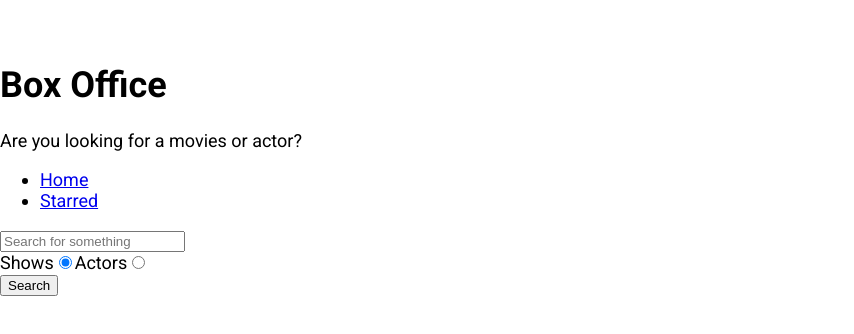
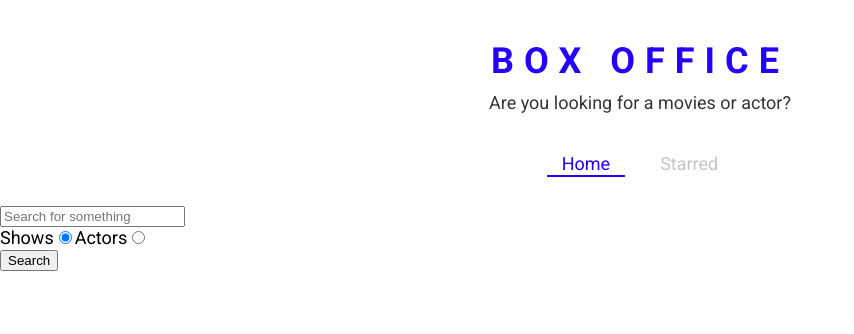
Before and after one commit to pranit27012000/box-office, a React (Create React App) app: page / in a window 1280 px wide. Shown: the top 334 px of the page, without its empty margins (0-854 px from the left). Built offline with nearby package versions, Linux system fonts and the light colour scheme.

Commit message:
define theme

```diff
--- a/src/App.js
+++ b/src/App.js
@@ -1,13 +1,23 @@
 import React from 'react';
 import {Switch, Route} from 'react-router-dom'
+import { ThemeProvider } from 'styled-components'
 import Home from './pages/Home';
 import Show from './pages/Show';
 import Starred from './pages/Starred';
+
+const theme = {
+  mainColors: {
+    blue: '#2400ff',
+    gray: '#c6c6c6',
+    dark: '#353535',
+  },
+};
 
 
 
 function App() {
   return(
+    <ThemeProvider theme={theme}>
 
     <Switch>
 
@@ -28,6 +38,7 @@
 </Route>
 
   </Switch>
+  </ThemeProvider>
 
   );
 
--- a/src/components/Navs.js
+++ b/src/components/Navs.js
@@ -1,22 +1,29 @@
 import React from 'react';
-import { Link} from 'react-router-dom'
+import { useLocation } from 'react-router';
+import { LinkStyled, NavList } from './Navs.styled';
 
 const LINKS =[
   { to:'/',text :'Home'},
   { to:'/starred',text :'Starred'}
 ];
 
-const Navs =() => (
+const Navs =() => {
+    const location =useLocation();
+
+    return(
     <div>
-      <ul>
+      <NavList>
         {LINKS.map(item => (
            <li key={item.to}>
-           <Link to ={item.to}>{item.text}</Link>
+           <LinkStyled to ={item.to}
+           className={item.to === location.pathname ? 'active' : ''}>
+             {item.text}</LinkStyled>
            </li>
               ))}
 
-      </ul>
+      </NavList>
    </div>
-  );
+    )
+}
 
 export default Navs;
--- /dev/null
+++ b/src/components/Navs.styled.js
@@ -0,0 +1,42 @@
+import styled from 'styled-components';
+import {Link} from 'react-router-dom';
+
+
+export const NavList = styled.ul`
+  display: flex;
+  justify-content: center;
+  list-style: none;
+  margin: 0 0 30px;
+  padding: 0;
+`;
+
+export const LinkStyled = styled(Link)`
+  margin: 0 10px;
+  padding: 3px 15px;
+  position: relative;
+  text-decoration: none;
+  color: ${({ theme }) => theme.mainColors.gray};
+  &.active {
+    color: ${({ theme }) => theme.mainColors.blue};
+    &:after {
+      content: '';
+      position: absolute;
+      display: block;
+      height: 2px;
+      left: 0%;
+      bottom: 0;
+      background-color: ${({ theme }) => theme.mainColors.blue};
+      animation: slide-in 0.3s ease-in forwards;
+      @keyframes slide-in {
+        from {
+          left: 50%;
+          width: 0;
+        }
+        to {
+          left: 0%;
+          width: 100%;
+        }
+      }
+    }
+  }
+`;
--- a/src/components/Title.js
+++ b/src/components/Title.js
@@ -1,11 +1,12 @@
 import React from 'react';
+import { TitleWrapper } from './Title.styled';
 
 
 const Title = ({title,subtitle}) => (
-    <div>
+    <TitleWrapper>
       <h1>{title}</h1>
       <p>{subtitle}</p>
-    </div>
+    </TitleWrapper>
   )
 
 export default Title
--- /dev/null
+++ b/src/components/Title.styled.js
@@ -0,0 +1,19 @@
+import styled from 'styled-components'
+
+
+export const TitleWrapper = styled.div`
+  text-align: center;
+  margin: 0 0 40px;
+
+  h1 {
+    color: ${({ theme }) => theme.mainColors.blue};
+    letter-spacing: 10px;
+    text-transform: uppercase;
+    margin: 0 0 10px;
+  }
+
+  p {
+    color: ${({ theme }) => theme.mainColors.dark};
+    margin: 0;
+  }
+`;
```
Also changed, not shown: 1 other file (tests, documents, lock files or other folders).
